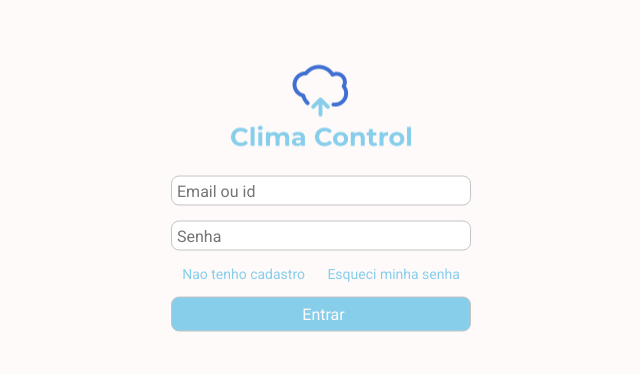
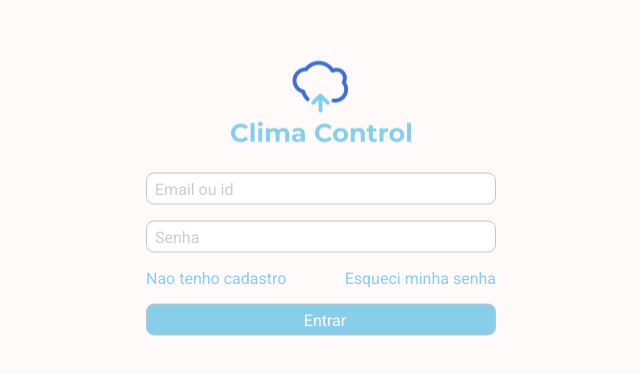
Before and after one commit to Projeto-PES/Projeto-Pes, a React (Create React App) app: page / in a window 1280 px wide. Shown: the part 206-580 px from the top of the page, without its empty margins (319-959 px from the left). Built offline with nearby package versions, Linux system fonts and the light colour scheme.

Commit message:
alguns ajustes css

```diff
--- a/src/global.css
+++ b/src/global.css
@@ -8,28 +8,32 @@
 }
 
 body {
-  font: 400 16px Roboto, sans-serif;
+  font: 400 1em Roboto, sans-serif;
   background: #fffafa;
   -webkit-font-smoothing: antialiased;
+}
+
+::placeholder {
+  color: #ccc;
 }
 
 input,
 button,
 textarea {
-  font: 400 16px Roboto, sans-serif;
+  font: 400 1em Roboto, sans-serif;
   width: 100%;
-  margin-top: 15px;
+  margin-top: 1em;
   border-radius: 8px;
-  height: 30px;
+  height: 2em;
   border: 1px solid #c4c4c4;
-  padding-left: 5px;
+  padding-left: 0.5em;
 }
 
 button {
   cursor: pointer;
   background-color: #87ceeb;
   color: #fffafa;
-  height: 35px;
+  height: 2em;
 }
 
 a:hover {
@@ -47,5 +51,5 @@ div.container {
   top: 50%;
   left: 50%;
   transform: translate(-50%, -50%);
-  width: 300px;
+  width: 350px;
 }
--- a/src/pages/Logon/styles.css
+++ b/src/pages/Logon/styles.css
@@ -1,8 +1,8 @@
 .linksForm {
-  margin-top: 15px;
+  margin-top: 1em;
   display: flex;
-  justify-content: space-around;
-  font-size: 14px;
+  justify-content: space-between;
+  font-size: 1em;
 }
 
 .naoTenhoCadastro,
```
